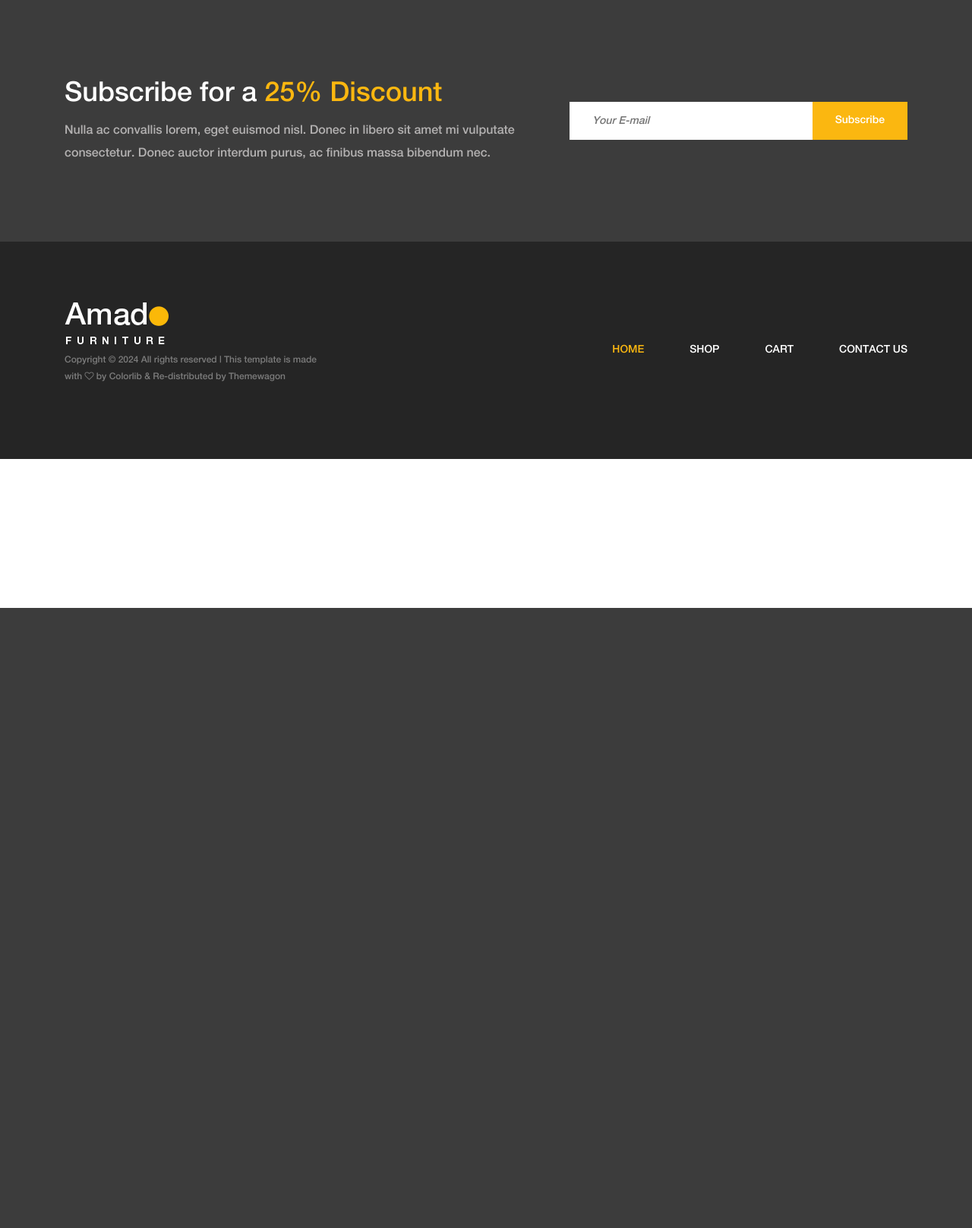
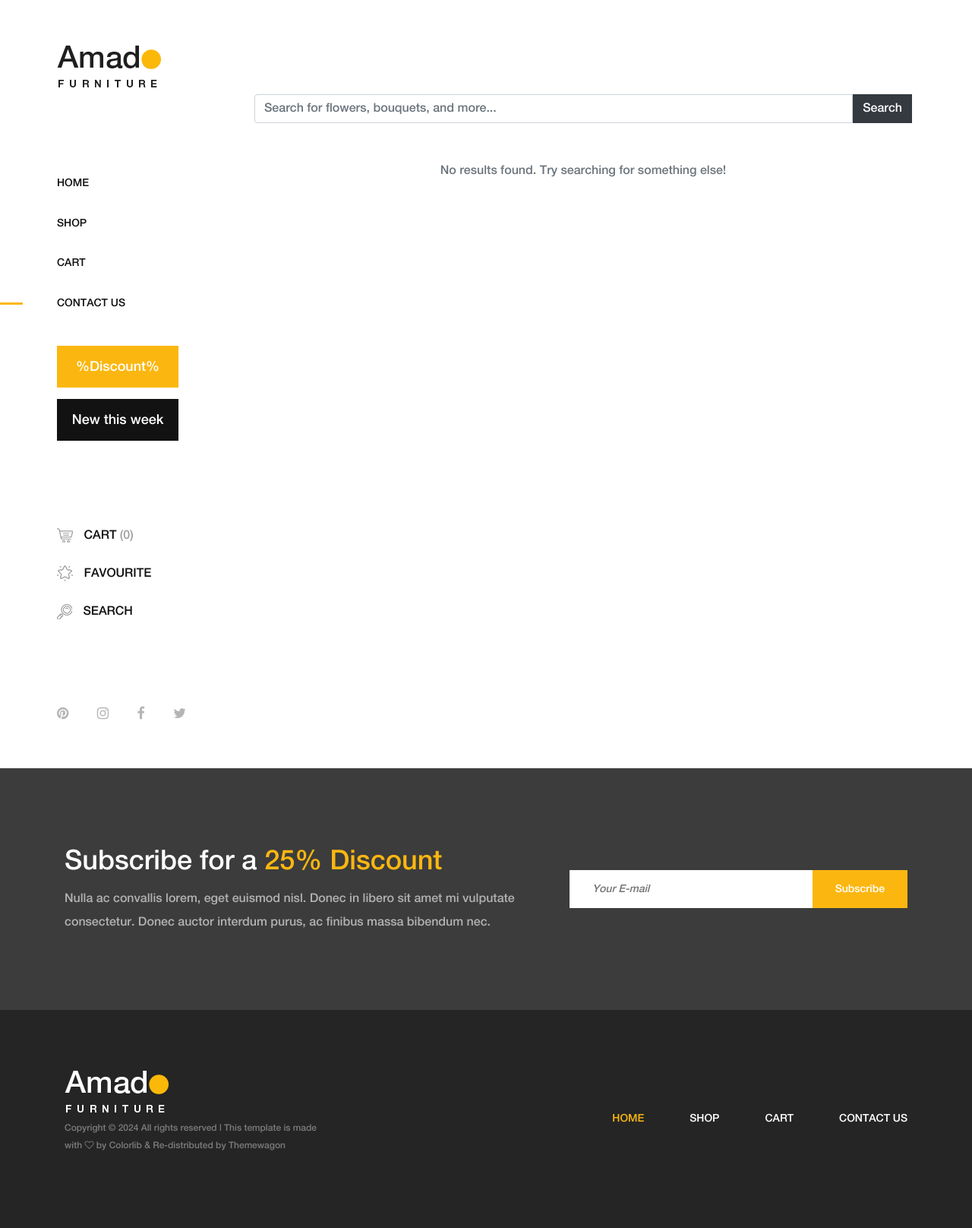
Before and after one commit to dselva-2005/goodluckFlorist, a Django app: page /search/ in a window 1280 px wide. Shown: the whole page at 76% size. Before the commit the page ends 800 px from the top, so only its background shows below. Run offline with Django 5.2, Linux system fonts and the light colour scheme; some libraries are stand-ins or nearby versions.

Commit message:
search implemented

```diff
--- a/shop/templates/shop/search.html
+++ b/shop/templates/shop/search.html
@@ -1,5 +1,109 @@
 {% extends "shop/base.html" %}
+{% load static %}
+{% block title %}Search - Goodluck Florist{% endblock %}
 
-{% for result in results %}
-    {{ result.name }}
-{% endfor %}
+{% block content %}
+<!-- ##### Main Content Wrapper Start ##### -->
+<div class="main-content-wrapper d-flex clearfix">
+
+    <!-- Mobile Nav (max width 767px)-->
+    <div class="mobile-nav">
+        <!-- Navbar Brand -->
+        <div class="amado-navbar-brand">
+            <a href="/"><img src="{% static 'img/core-img/logo.png' %}" alt=""></a>
+        </div>
+        <!-- Navbar Toggler -->
+        <div class="amado-navbar-toggler">
+            <span></span><span></span><span></span>
+        </div>
+    </div>
+
+    <!-- Header Area Start -->
+    <header class="header-area clearfix">
+        <!-- Close Icon -->
+        <div class="nav-close">
+            <i class="fa fa-close" aria-hidden="true"></i>
+        </div>
+        <!-- Logo -->
+        <div class="logo">
+            <a href="/"><img src="{% static 'img/core-img/logo.png' %}" alt=""></a>
+        </div>
+        <!-- Amado Nav -->
+        <nav class="amado-nav">
+            <ul>
+                <li><a href="/">Home</a></li>
+                <li><a href="/shop">Shop</a></li>
+                <li><a href="/cart">Cart</a></li>
+                <li class="active"><a href="/contact">Contact Us</a></li>
+            </ul>
+        </nav>
+        <!-- Button Group -->
+        <div class="amado-btn-group mt-30 mb-100">
+            <a href="#" class="btn amado-btn mb-15">%Discount%</a>
+            <a href="#" class="btn amado-btn active">New this week</a>
+        </div>
+        <!-- Cart Menu -->
+        <div class="cart-fav-search mb-100">
+            <a href="/cart" class="cart-nav"><img src="{% static 'img/core-img/cart.png' %}" alt=""> Cart <span>({{ cart|length }})</span></a>
+            <a href="#" class="fav-nav"><img src="{% static 'img/core-img/favorites.png' %}" alt=""> Favourite</a>
+            <a href="#" class="search-nav"><img src="{% static 'img/core-img/search.png' %}" alt=""> Search</a>
+        </div>
+        <!-- Social Button -->
+        <div class="social-info d-flex justify-content-between">
+            <a href="#"><i class="fa fa-pinterest" aria-hidden="true"></i></a>
+            <a href="#"><i class="fa fa-instagram" aria-hidden="true"></i></a>
+            <a href="#"><i class="fa fa-facebook" aria-hidden="true"></i></a>
+            <a href="#"><i class="fa fa-twitter" aria-hidden="true"></i></a>
+        </div>
+    </header>
+    <!-- Header Area End -->
+
+    <!-- ##### Contact Area Start ##### -->
+    <div class="single-product-area section-padding-100 clearfix">
+        <div class="container">
+
+            <!-- Policies and Terms Section -->
+            <div class="row">
+                <div class="col-12">
+                    <form method="get" action="{% url 'shop:post_search' %}" class="my-4">
+                        <div class="input-group">
+                            <input
+                                type="text"
+                                name="search"
+                                value="{{ request.GET.search }}"
+                                placeholder="Search for flowers, bouquets, and more..."
+                                class="form-control"
+                                required>
+                            <button style="border-radius: 0%;" type="submit" class="btn btn-dark text-white">Search</button>
+                        </div>
+                    </form>
+
+                    {% if results %}
+                        <div class="row">
+                            {% for item in results %}
+                                <div class="col-md-4 mb-4">
+                                    <div class="card h-100 shadow-sm">
+                                        <img src="{{ item.image.url }}" class="card-img-top" alt="{{ item.name }}">
+                                        <div class="card-body">
+                                            <h5 class="card-title">{{ item.name }}</h5>
+                                            <p class="card-text">{{ item.description|truncatewords:20 }}</p>
+                                            <div class="d-flex justify-content-between align-items-center">
+                                                <span class="text-warning">₹{{ item.price }}</span>
+                                                <a href="{{ item.get_absolute_url }}" class="text-warning" style="font-size: 1rem;">view details</a>
+                                            </div>
+                                        </div>
+                                    </div>
+                                </div>
+                            {% endfor %}
+                        </div>
+                    {% else %}
+                        <p class="text-center text-muted mt-5">No results found. Try searching for something else!</p>
+                    {% endif %}
+                </div>
+            </div>
+
+        </div>
+    </div>
+    <!-- ##### Contact Area End ##### -->
+</div>
+{% endblock %}
```
